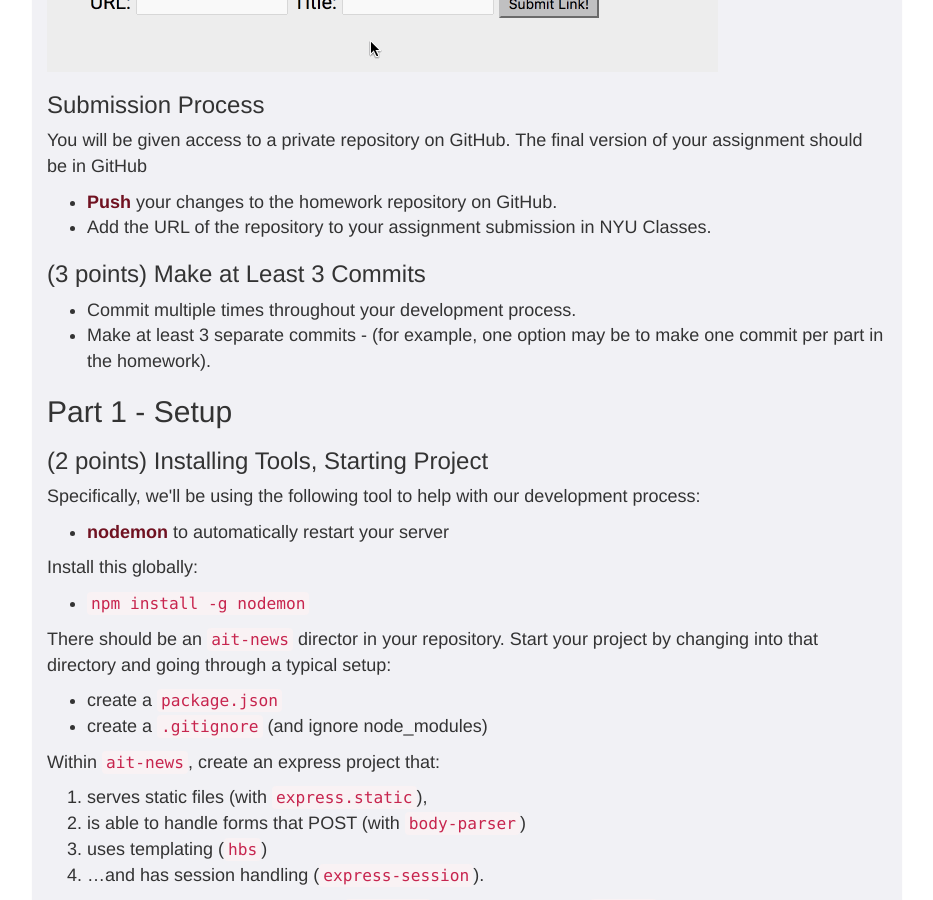
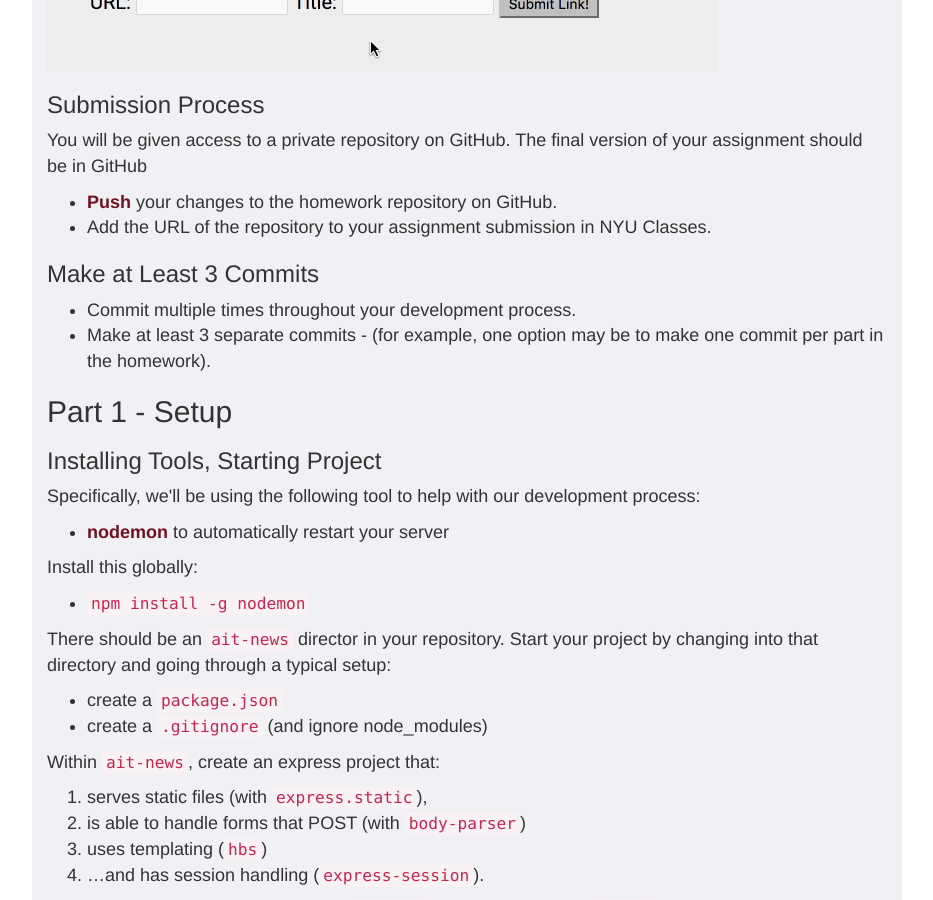
Before and after one commit to foureyes/csci-ua.0480-spring2017-008, a Jekyll site: the page built from homework/05.markdown, in a window 1280 px wide and 900 px high, scrolled down 1680 px. Shown: the whole window, without its empty margins (173-1106 px from the left). Built offline with Jekyll 4.4.1, drawn with Linux system fonts in a browser that asks for light colours; some of the changed text lies outside the part shown.

Commit message:
class 18

```diff
--- a/_includes/schedule/19.markdown
+++ b/_includes/schedule/19.markdown
@@ -28,12 +28,14 @@
 {% endcomment %}
 </td>
 	<td markdown="block">
+(readings same as previous class)
+
+{% comment %}
 * {{site.book_js}} - Chapter 12 - JavaScript and the Browser
 * {{site.book_js}} - Chapter 13 - The Document Object Model
 * [HTML and CSS from shayhowe.com](http://learn.shayhowe.com/html-css/getting-to-know-html/)
+{% endcomment %}
 </td>
 	<td markdown="block">
 
-See previous class for milestone and assignment
-
 </td>
--- a/homework/05.markdown
+++ b/homework/05.markdown
@@ -73,14 +73,14 @@ You will be given access to a private repository on GitHub. The final version of
 * __Push__ your changes to the homework repository on GitHub.
 * Add the URL of the repository to your assignment submission in NYU Classes.
 
-### (3 points) Make at Least 3 Commits
+### Make at Least 3 Commits
 
 * Commit multiple times throughout your development process.
 * Make at least 3 separate commits - (for example, one option may be to make one commit per part in the homework).
 
 ## Part 1 - Setup
 
-### (2 points) Installing Tools, Starting Project
+### Installing Tools, Starting Project
 
 Specifically, we'll be using the following tool to help with our development process:
 
@@ -142,7 +142,7 @@ Lastly, start your server in a different terminal window using __nodemon__ to au
 	* ....along with a prompt
 	* <code>CTRL-D</code> quits
 
-### (2 points) Connect to the Database
+### Connect to the Database
 
 Create a file called <code>db.js</code> within the root of your project directory. <code>db.js</code> will contain the following:
 
@@ -168,7 +168,7 @@ Here's the connection string... we'll connect to the local instance of MongoDB,
 <pre><code data-trim contenteditable>mongoose.connect('mongodb://localhost/hw05');
 </code></pre>
 
-### (3 points) Schema
+### Schema
 
 For larger projects, there is usually one file per schema, all located in a separate folder called models. For now, however, define the following Schema within <code>db.js</code>. Check out the slides on:
 
@@ -227,7 +227,7 @@ The flow of the link creation form should follow the conventional POST, redirect
 * <code>POST /some/path/you/choose</code> (to actually process the submitted form)
 * <code>redirect to GET /</code> (to go back to the listing of all links)
 
-### (6 points) Form to Create a Link
+### Form to Create a Link
 
 
 In this route handler, <code>GET /</code>:
@@ -240,7 +240,7 @@ In this route handler, <code>GET /</code>:
 3. have the form post to a path of your choosing (you'll define this route handler later in the next part)
 4. __test that your form renders by going to__ <code>/</code>
 
-### (10 points) Handling the Link Creation Form
+### Handling the Link Creation Form
 
 
 In this route handler, <code>POST /path/of/your/choosing</code>:
@@ -306,7 +306,7 @@ The list of all <code>Links</code>s should appear above your form. Retrieve all
 
 ## Part 4 - Single Link Comments Page, Adding Comments
 
-### (6 points) Single Link Comments Page
+### Single Link Comments Page
 
 
 In this route handler, <code>GET /[slug-name]</code>:
@@ -323,7 +323,7 @@ In this route handler, <code>GET /[slug-name]</code>:
 ![add a comment](../resources/img/hw05-news-02-comments.gif)
 </div>
 
-### (10 points) Adding Comments
+### Adding Comments
 
 Add your comment creation form directly underneath your link's title and url in the link comments page. The flow of the __comment creation form__ should be:
 
@@ -354,7 +354,7 @@ __you'll have to handle this post, so...__
 
 ## Part 5 - Remembering Your Last Comment
 
-### (10 points) Using Sessions
+### Using Sessions
 
 Use the `express-session` module to enable sessions. Store the last comment that was created in a visiting user's session. This means that if a user adds a comment, they will see their last comment entered (regardless of what link comments page they're on) underneath the form to add a comment. This last comment feature is per session, so if a user opens another browser, their last comment will not be present.
 
--- a/schedule.markdown
+++ b/schedule.markdown
@@ -309,9 +307,7 @@ __EXAM #1 (Midterm Exam)__
 * Events
 * CSS
 </td>
-<td></td><td></td><td markdown="block"></td>{% comment %}
 {% include schedule/19.markdown %}
-{% endcomment %}
 </tr>
 
 <!-- ------------ --><a name="20"></a>
```
Also changed, not shown: other parts of schedule.markdown (+1 -3 lines), _includes/schedule/18.markdown (+7 -3 lines), 1 other file.
